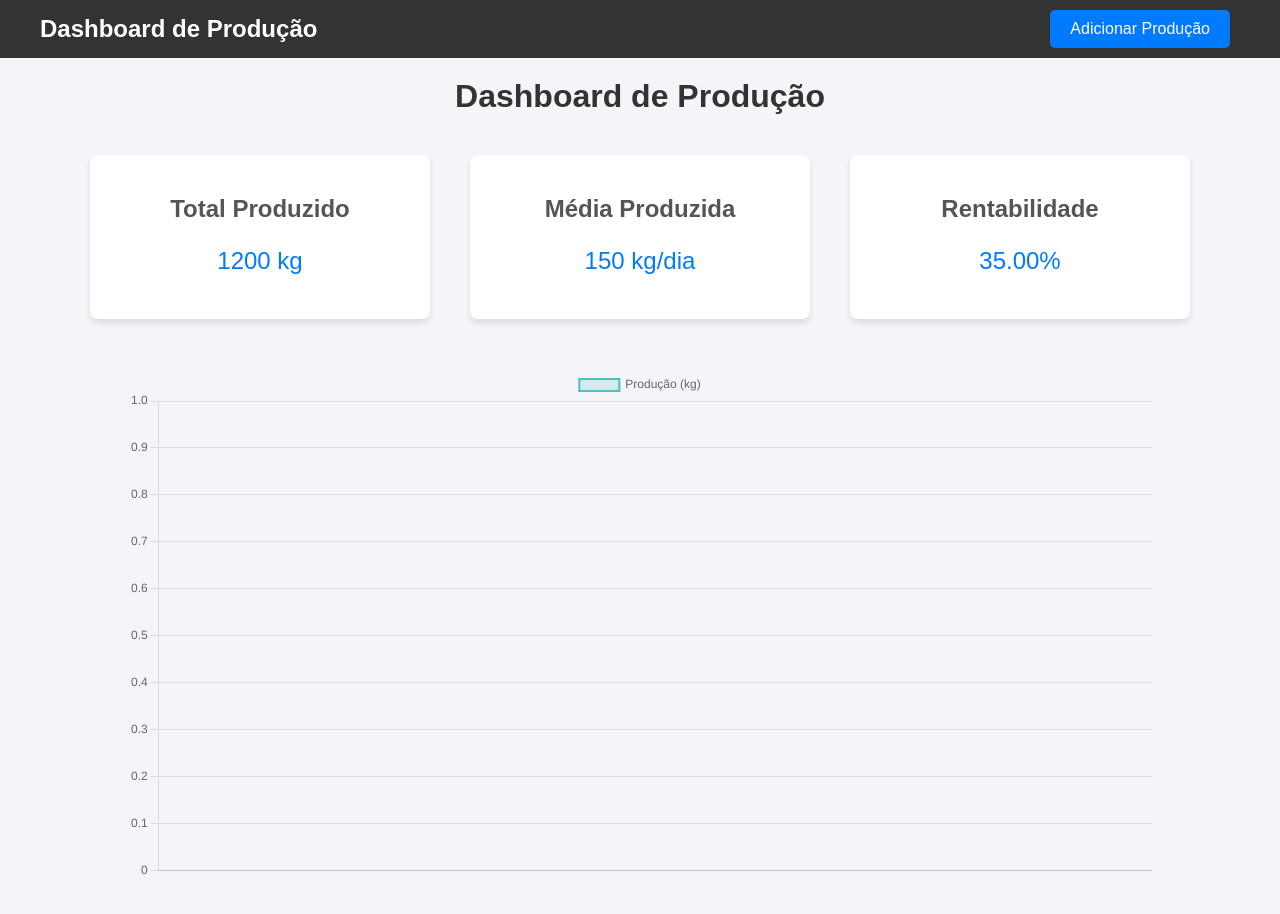
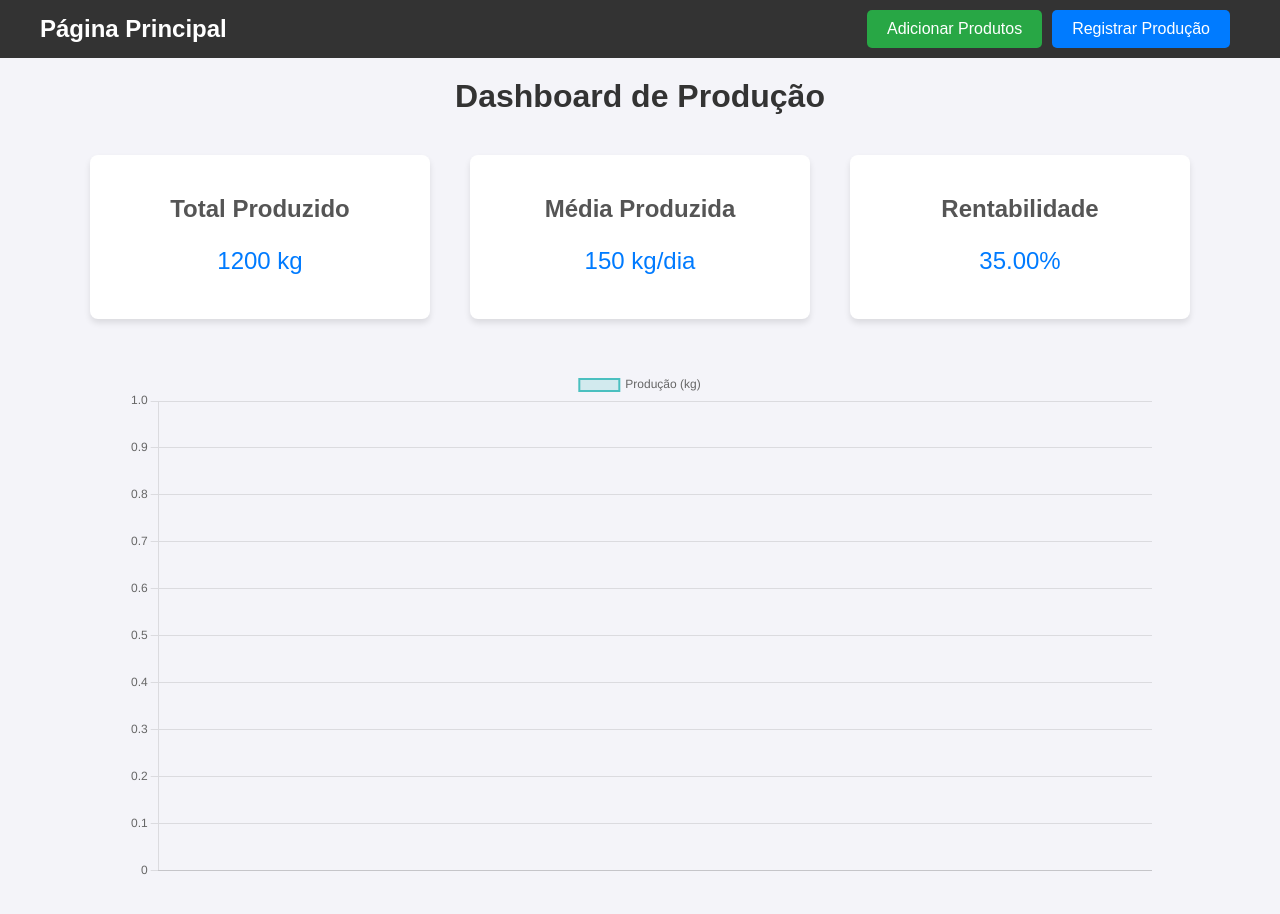
Before and after one commit to guririu/dashboard-producao, a plain HTML site: page index.html in a window 1280 px wide. Drawn offline with nearby package versions, Linux system fonts and the light colour scheme.

Commit message:
Update index.html

```diff
--- a/index.html
+++ b/index.html
@@ -7,14 +7,18 @@
   <link rel="stylesheet" href="css/styles.css">
 </head>
 <body>
+
+ <!-- Cabeçalho com botões de navegação -->
   <header>
-  <div class="header-container">
-    <h1>Dashboard de Produção</h1>
-    <nav>
-      <a href="adicionar.html" class="btn-producao">Adicionar Produção</a>
-    </nav>
-  </div>
-</header>
+    <div class="header-container">
+      <h1>Página Principal</h1>
+      <nav>
+        <a href="adicionar.html" class="btn-adicionar">Adicionar Produtos</a>
+        <a href="registro.html" class="btn-registrar">Registrar Produção</a>
+      </nav>
+    </div>
+  </header>
+
   <h1>Dashboard de Produção</h1>
   <div class="cards">
     <div class="card" id="total-produzido">
```
